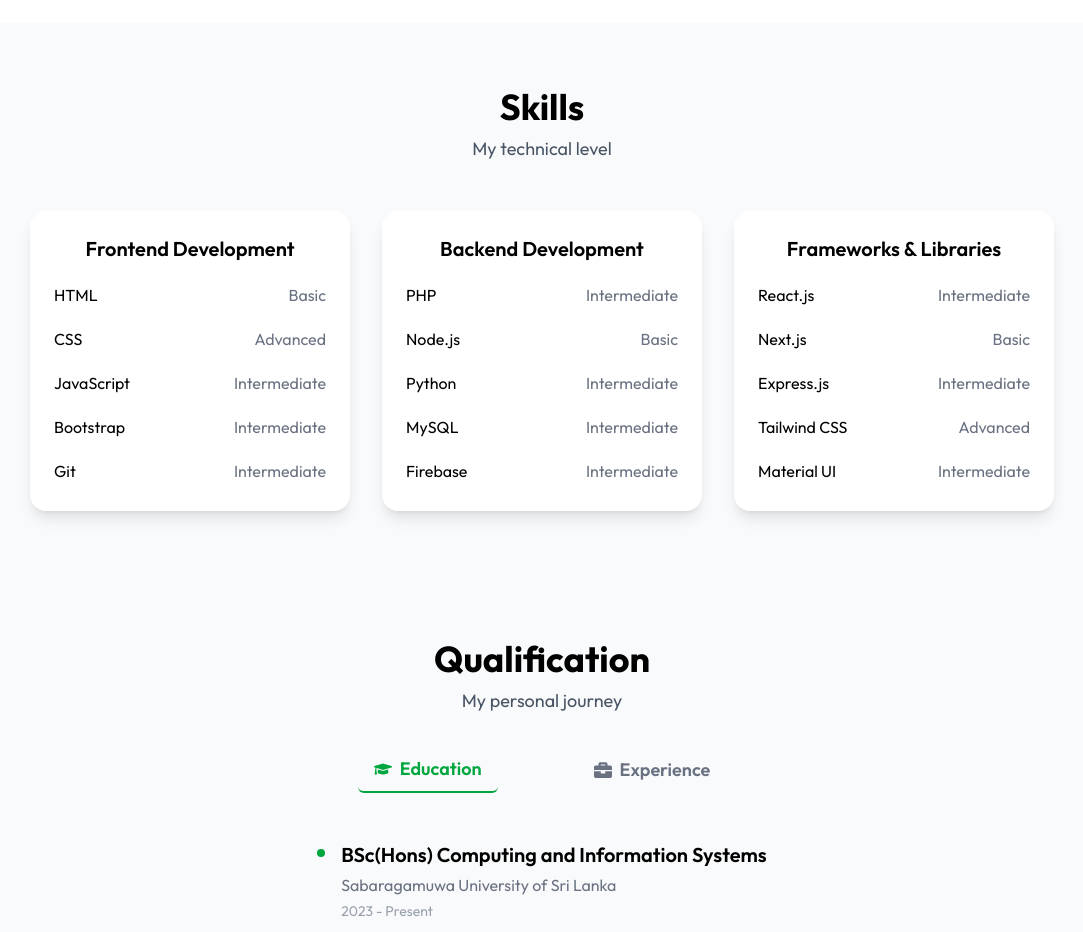
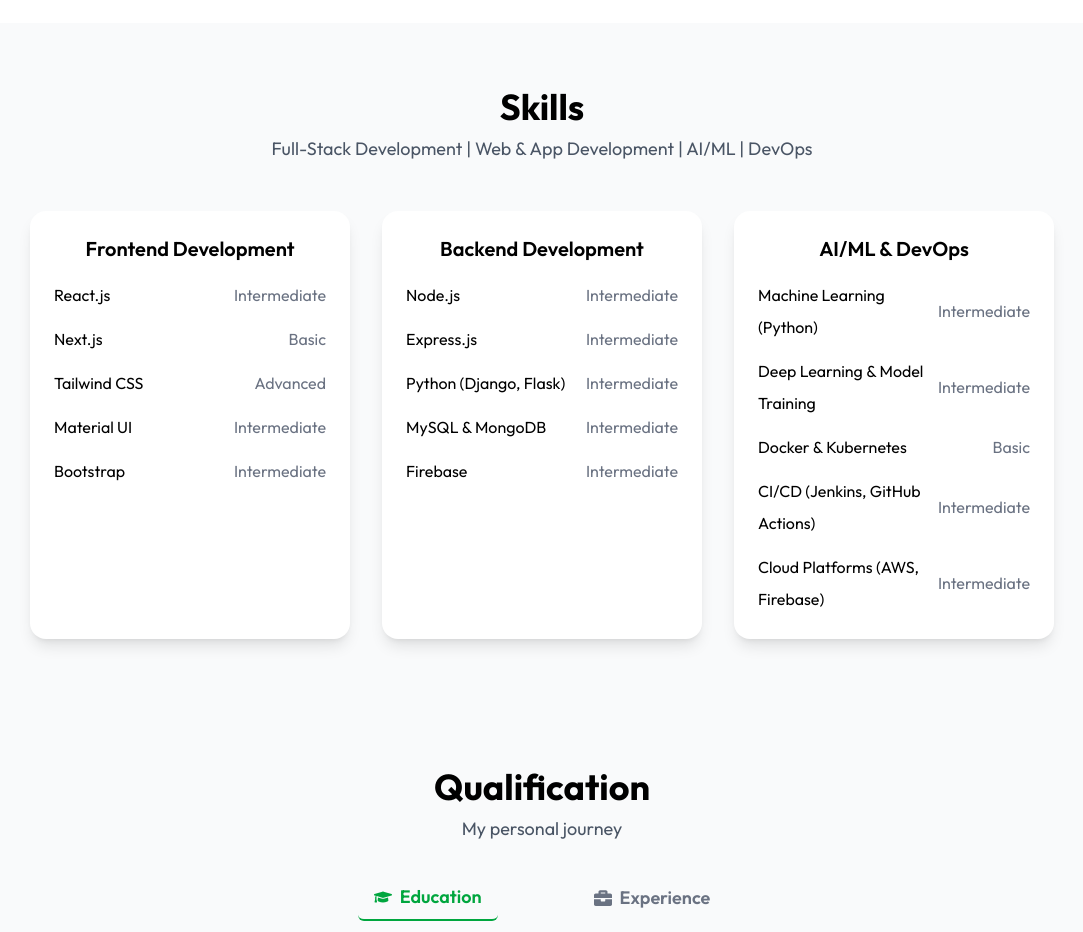
Before and after one commit to DineshPriyanthaGH/portfolio, a Next.js app: page / in a window 1280 px wide. Shown: the part 1440-2372 px from the top of the page, without its empty margins (98-1181 px from the left). Built offline with nearby package versions, Linux system fonts and the light colour scheme; a web font is replaced by a local one.

Commit message:
Update:skill.jsx

```diff
--- a/app/components/Skills.jsx
+++ b/app/components/Skills.jsx
@@ -5,28 +5,31 @@
     <div id="skills" className="w-full px-6 md:px-[10%] py-16 bg-gray-50">
       {/* Section Title */}
       <h2 className="text-center text-4xl font-bold">Skills</h2>
-      <p className="text-center text-gray-600 text-lg mt-2">My technical level</p>
+      <p className="text-center text-gray-600 text-lg mt-2">
+        Full-Stack Development | Web & App Development | AI/ML | DevOps
+      </p>
 
       {/* Skills Grid */}
       <div className="grid grid-cols-1 md:grid-cols-3 gap-8 mt-12">
+
         {/* Frontend Card */}
         <div className="bg-white p-6 shadow-lg rounded-2xl hover:shadow-xl transition-all">
           <h3 className="text-xl font-semibold text-center mb-4">Frontend Development</h3>
           <ul className="space-y-3">
             <li className="flex items-center justify-between">
-              <span>HTML</span> <span className="text-gray-500">Basic</span>
+              <span>React.js</span> <span className="text-gray-500">Intermediate</span>
             </li>
             <li className="flex items-center justify-between">
-              <span>CSS</span> <span className="text-gray-500">Advanced</span>
+              <span>Next.js</span> <span className="text-gray-500">Basic</span>
             </li>
             <li className="flex items-center justify-between">
-              <span>JavaScript</span> <span className="text-gray-500">Intermediate</span>
+              <span>Tailwind CSS</span> <span className="text-gray-500">Advanced</span>
+            </li>
+            <li className="flex items-center justify-between">
+              <span>Material UI</span> <span className="text-gray-500">Intermediate</span>
             </li>
             <li className="flex items-center justify-between">
               <span>Bootstrap</span> <span className="text-gray-500">Intermediate</span>
-            </li>
-            <li className="flex items-center justify-between">
-              <span>Git</span> <span className="text-gray-500">Intermediate</span>
             </li>
           </ul>
         </div>
@@ -36,16 +39,16 @@
           <h3 className="text-xl font-semibold text-center mb-4">Backend Development</h3>
           <ul className="space-y-3">
             <li className="flex items-center justify-between">
-              <span>PHP</span> <span className="text-gray-500">Intermediate</span>
+              <span>Node.js</span> <span className="text-gray-500">Intermediate</span>
             </li>
             <li className="flex items-center justify-between">
-              <span>Node.js</span> <span className="text-gray-500">Basic</span>
+              <span>Express.js</span> <span className="text-gray-500">Intermediate</span>
             </li>
             <li className="flex items-center justify-between">
-              <span>Python</span> <span className="text-gray-500">Intermediate</span>
+              <span>Python (Django, Flask)</span> <span className="text-gray-500">Intermediate</span>
             </li>
             <li className="flex items-center justify-between">
-              <span>MySQL</span> <span className="text-gray-500">Intermediate</span>
+              <span>MySQL & MongoDB</span> <span className="text-gray-500">Intermediate</span>
             </li>
             <li className="flex items-center justify-between">
               <span>Firebase</span> <span className="text-gray-500">Intermediate</span>
@@ -53,27 +56,28 @@
           </ul>
         </div>
 
-        {/* Frameworks Card */}
+        {/* AI & DevOps Card */}
         <div className="bg-white p-6 shadow-lg rounded-2xl hover:shadow-xl transition-all">
-          <h3 className="text-xl font-semibold text-center mb-4">Frameworks & Libraries</h3>
+          <h3 className="text-xl font-semibold text-center mb-4">AI/ML & DevOps</h3>
           <ul className="space-y-3">
             <li className="flex items-center justify-between">
-              <span>React.js</span> <span className="text-gray-500">Intermediate</span>
+              <span>Machine Learning (Python)</span> <span className="text-gray-500">Intermediate</span>
             </li>
             <li className="flex items-center justify-between">
-              <span>Next.js</span> <span className="text-gray-500">Basic</span>
+              <span>Deep Learning & Model Training</span> <span className="text-gray-500">Intermediate</span>
             </li>
             <li className="flex items-center justify-between">
-              <span>Express.js</span> <span className="text-gray-500">Intermediate</span>
+              <span>Docker & Kubernetes</span> <span className="text-gray-500">Basic</span>
             </li>
             <li className="flex items-center justify-between">
-              <span>Tailwind CSS</span> <span className="text-gray-500">Advanced</span>
+              <span>CI/CD (Jenkins, GitHub Actions)</span> <span className="text-gray-500">Intermediate</span>
             </li>
             <li className="flex items-center justify-between">
-              <span>Material UI</span> <span className="text-gray-500">Intermediate</span>
+              <span>Cloud Platforms (AWS, Firebase)</span> <span className="text-gray-500">Intermediate</span>
             </li>
           </ul>
         </div>
+
       </div>
     </div>
   );
```
